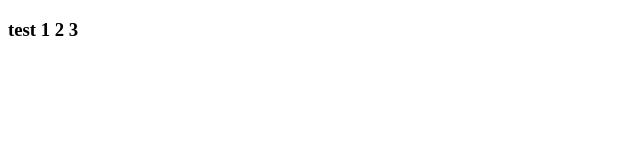
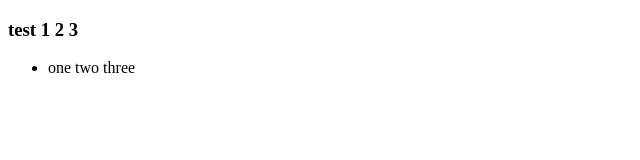
Before and after one commit to rexonamaradona/rexonamaradona-resolution, a plain HTML site: page index.html in a window 1280 px wide. Shown: the whole page, without its empty margins (0-640 px from the left). Drawn offline with Linux system fonts and the light colour scheme.

Commit message:
added test data one two three

```diff
--- a/index.html
+++ b/index.html
@@ -7,5 +7,8 @@
 </head>
 <body>
     <h3>test 1 2 3</h3>
+    <ul>
+        <li>one two three</li>
+    </ul>
 </body>
 </html>
```
